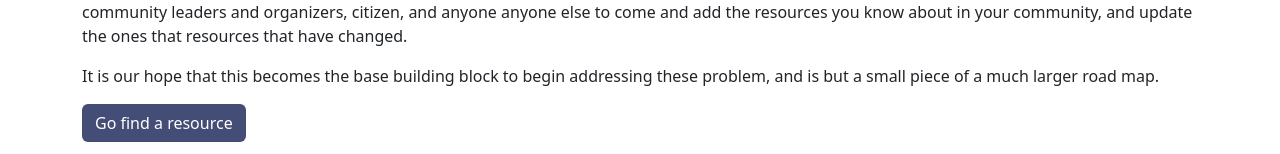
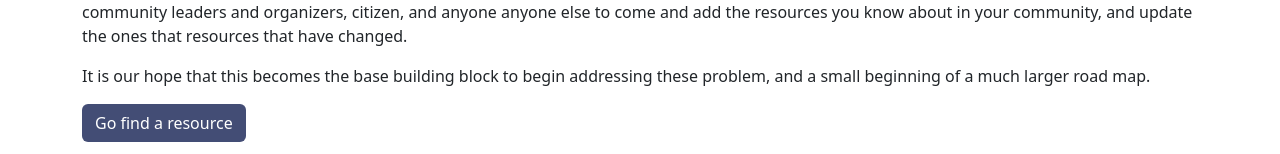
Before and after one commit to mftcodes/thelocr, a React (Vite) app in the folder web/: page / in a window 1280 px wide. Shown: the part 360-514 px from the top of the page. Built offline with nearby package versions, Linux system fonts and the light colour scheme.

Commit message:
Update wording

```diff
--- a/web/src/components/Landing.jsx
+++ b/web/src/components/Landing.jsx
@@ -35,7 +35,7 @@ export default function Landing() {
         </p>
         <p>
           It is our hope that this becomes the base building block to begin
-          addressing these problem, and is but a small piece of a much larger
+          addressing these problem, and a small beginning of a much larger
           road map.
         </p>
         <Button type="bowen" doClick={() => routeChange()}>
```
